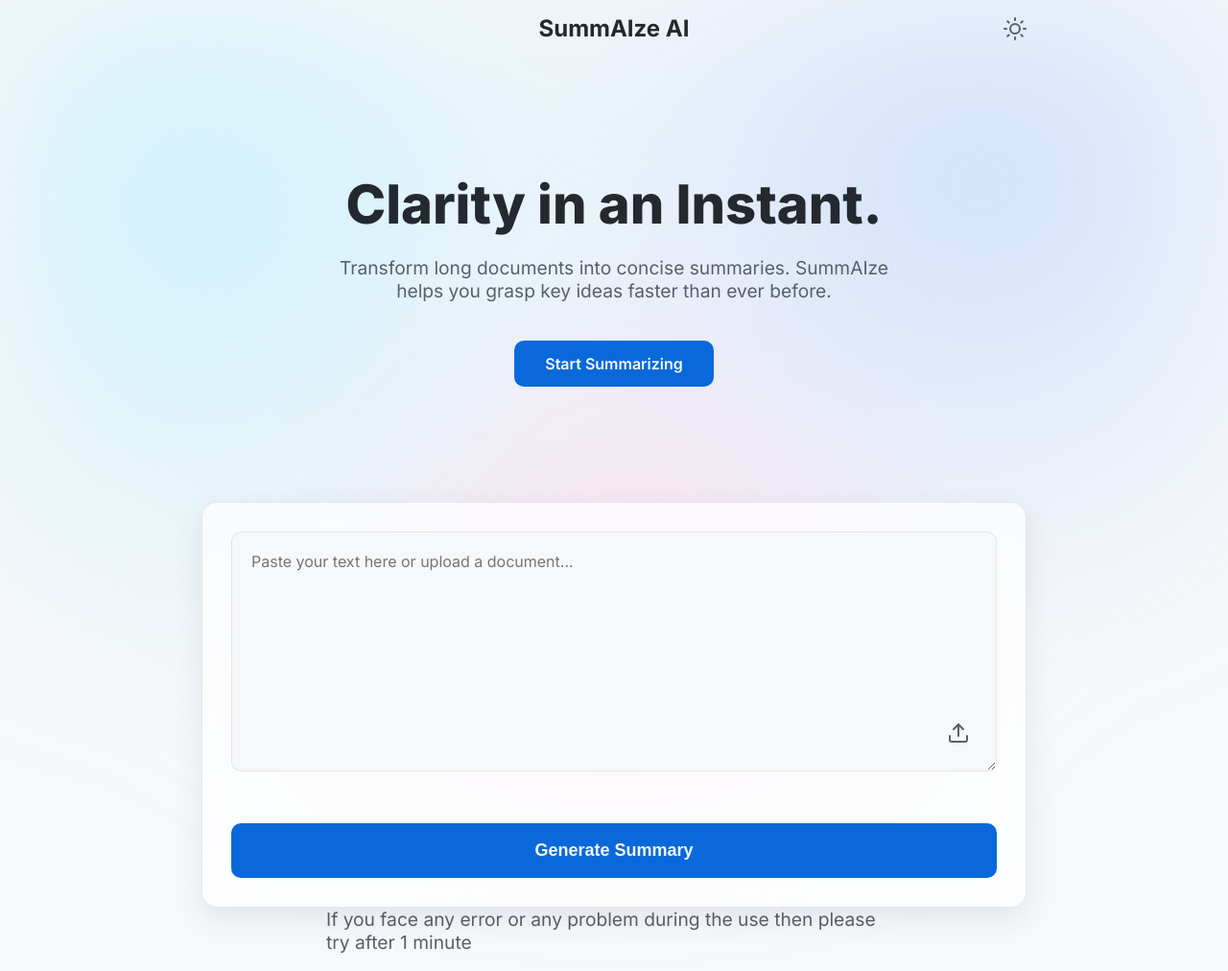
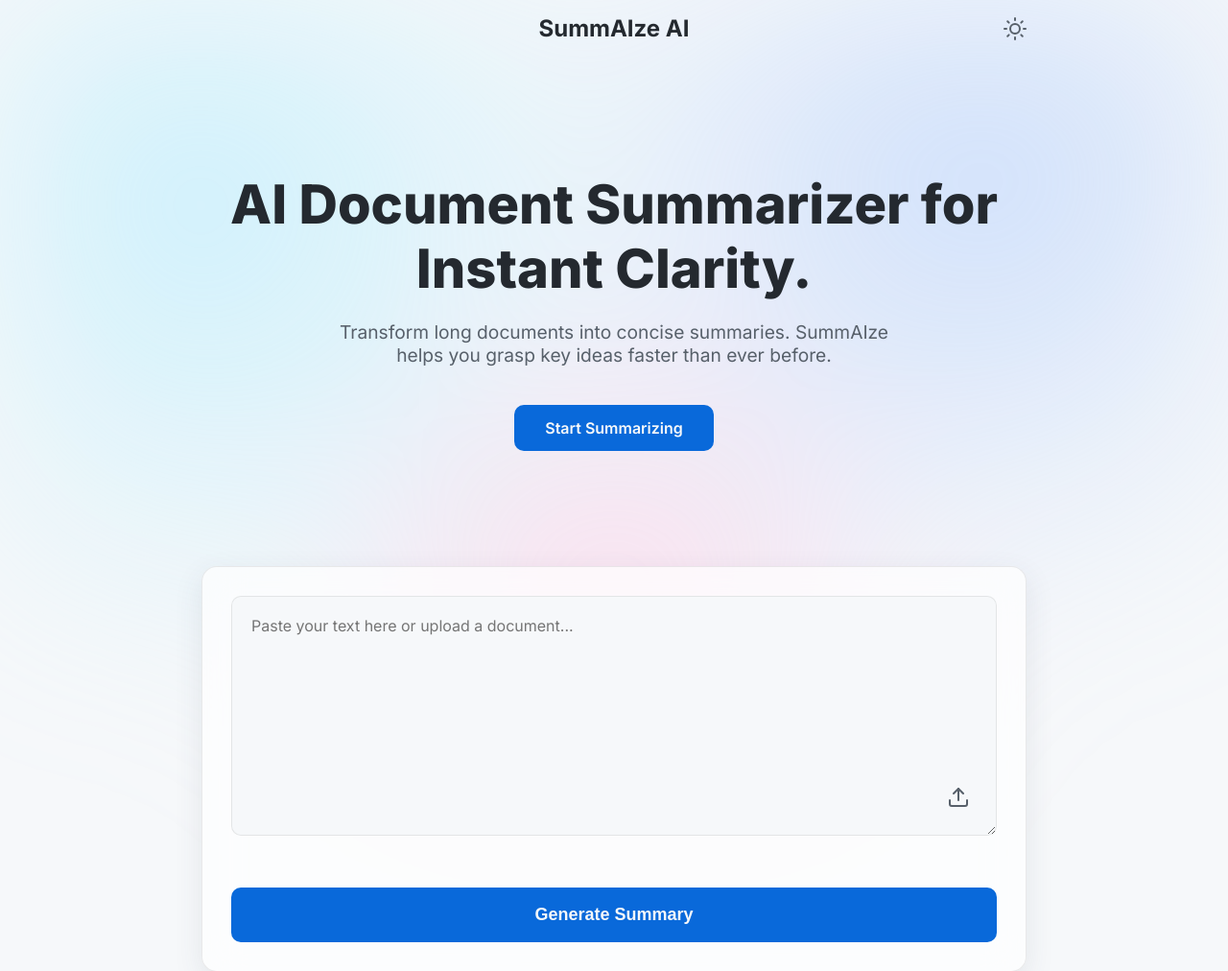
Before and after one commit to mukulraj23/SummAIze-AI, a Flask app: page / in a window 1280 px wide. Shown: the top 1012 px of the page at 96% size. Run offline with Flask 3, Linux system fonts and the light colour scheme.

Commit message:
Update index.html

```diff
--- a/templates/index.html
+++ b/templates/index.html
@@ -3,10 +3,15 @@
 <head>
     <meta charset="UTF-8">
     <meta name="viewport" content="width=device-width, initial-scale=1.0">
-      <title>SummAIze - Free AI Document Summarizer</title>
-    <meta name="description" content="Save time with SummAIze, a free AI-powered tool that summarizes your PDF, DOCX, and text documents into key points instantly. Fast, easy, and accurate.">
-    <meta name="keywords" content="AI summarizer, document summarizer, summarize text, pdf summarizer, free summarizer, text summary, SummAIze">
+       <title>SummAIze: Free AI Document & Text Summarizer</title>
+    <meta name="description" content="Tired of long documents? SummAIze is a free AI summarizer tool that instantly condenses any text, PDF, or DOCX into clear key points. Perfect for students and professionals.">
+    <meta name="keywords" content="ai summarizer, document summarizer, free summarizer, summarizer tool, text summarizer, summarize pdf, online summarizer, SummAIze">
 
+    <!-- Open Graph Tags (for Social Media Sharing) -->
+    <meta property="og:title" content="SummAIze: Free AI Document & Text Summarizer">
+    <meta property="og:description" content="Instantly summarize any text or document into key points with this free AI tool.">
+    <meta property="og:type" content="website">
+    <meta property="og:url" content="https://summaize-ai.onrender.com/">
 
     <title>SummAIze - Intelligent Summaries</title>
     <link rel="preconnect" href="https://fonts.googleapis.com">
@@ -32,7 +37,7 @@
 
     <div class="app-container">
         <header class="hero-section">
-            <h1 class="hero-title">Clarity in an Instant.</h1>
+            <h1 class="hero-title">AI Document Summarizer for Instant Clarity.</h1>
             <p class="hero-subtitle">Transform long documents into concise summaries. SummAIze helps you grasp key ideas faster than ever before.</p>
             <a href="#summarizer-section" class="cta-button">Start Summarizing</a>
         </header>
```
